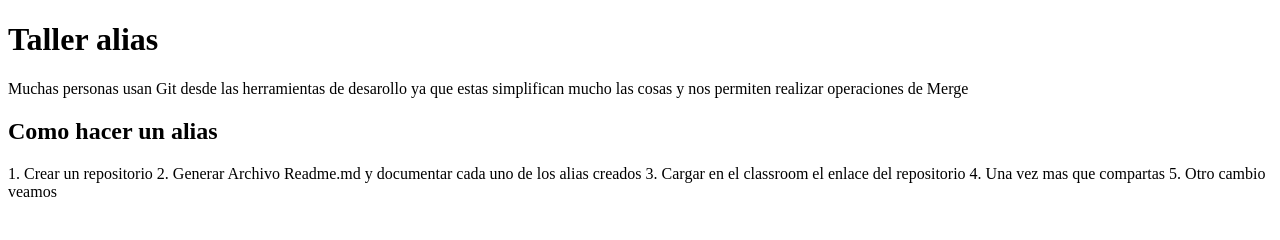
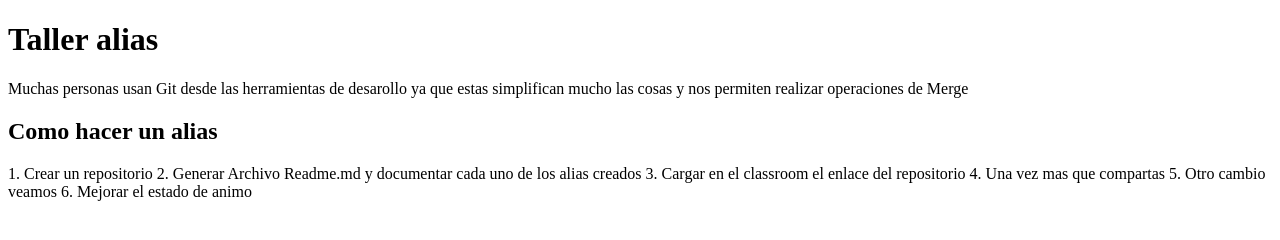
Before and after one commit to Carop1/proyectosJs, a plain HTML site: page index.html in a window 1280 px wide. Drawn offline with Linux system fonts and the light colour scheme.

Commit message:
rama 2 tercer commit

```diff
--- a/index.html
+++ b/index.html
@@ -15,6 +15,7 @@
             3. Cargar en el classroom el enlace del repositorio
             4. Una vez mas que compartas
             5. Otro cambio veamos
+            6. Mejorar el estado de animo
         </p>
     </div>
 </body>
```
